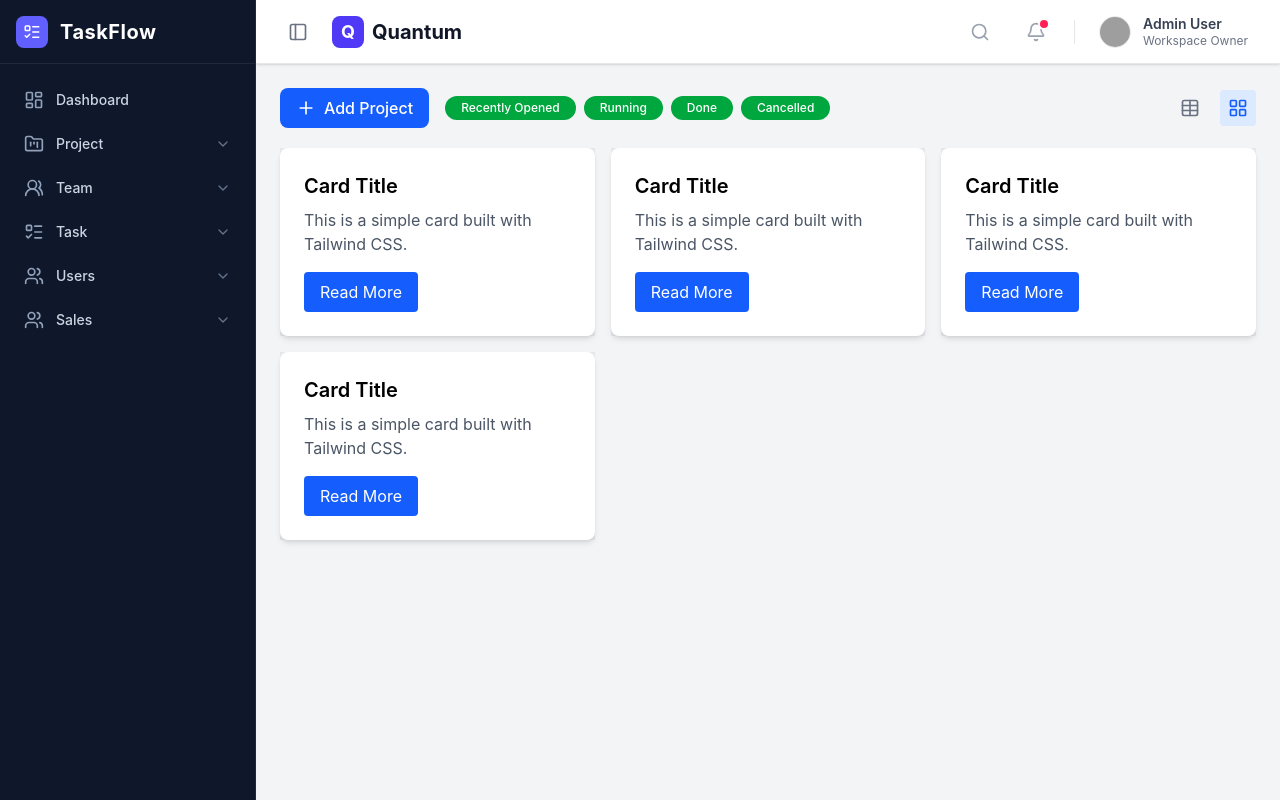
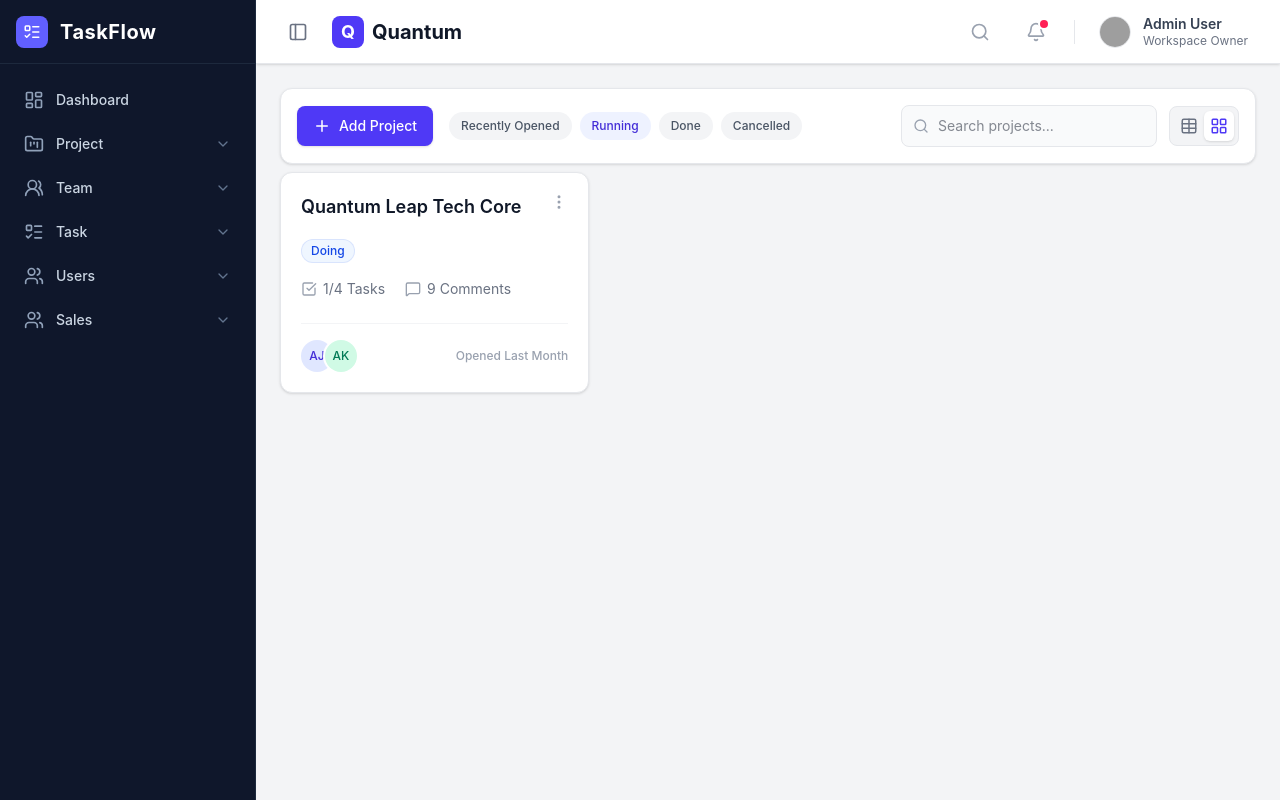
Before and after one commit to tekwing/project_management_system, a React (Vite) app in the folder frontend/: page /projects in a window 1280 px wide. Both pictures are taken after a click on the button 1238 px from the left and 108 px from the top of the page. Built offline with nearby package versions, Linux system fonts and the light colour scheme; grey boxes are pictures that could not be loaded.

Commit message:
update project list page ui

```diff
--- a/frontend/src/features/projects/pages/Projects.tsx
+++ b/frontend/src/features/projects/pages/Projects.tsx
@@ -1,130 +1,192 @@
-import { Table, LayoutGrid, Plus } from "lucide-react"
+import { Plus, Table, LayoutGrid, Search } from 'lucide-react';
 import { useState } from "react"
+import { CheckSquare, MessageSquare, MoreVertical, Edit2 } from 'lucide-react';
 
 function Projects() {
     const[cardGridEnabled, setCardGrid] = useState<boolean>(false);
+    const[searchQuery, setSearchQuery] = useState<string>('');
     return (
         <>
             <div className="w-full max-w-full">
                 {/* Top Bar Wrap: Added overflow-x-auto to prevent button squeezing on mobile */}
-                <div className="flex flex-col gap-y-4 md:flex-row md:justify-between md:items-center mb-5">
+                    {/* Main Toolbar Container */}
+                <div className="flex flex-col xl:flex-row xl:justify-between xl:items-center gap-4 bg-white p-4 rounded-xl shadow-sm border border-gray-200">
 
-                    {/* Left Side: Buttons Group */}
-                    <div className="flex flex-wrap items-center gap-4">
-                        {/* Add Project Button - Simplified alignment with flex items-center */}
-                        <button className="inline-flex items-center gap-x-2 px-4 py-2 bg-blue-600 hover:bg-blue-700 text-white font-medium rounded-lg transition-colors">
-                            <Plus size={20} />
+                    {/* Left Side: Actions and Filters */}
+                    <div className="flex flex-col sm:flex-row sm:items-center gap-4">
+                        {/* Add Project Button */}
+                        <button className="inline-flex justify-center items-center gap-x-2 px-4 py-2.5 bg-indigo-600 hover:bg-indigo-700 active:bg-indigo-800 text-white text-sm font-medium rounded-lg transition-all shadow-sm">
+                            <Plus size={18} />
                             <span>Add Project</span>
                         </button>
 
-                        {/* Filter Badges - Wrapped in a sub-flex group with overflow capabilities */}
+                        {/* Filter Badges */}
+                        {/* Using a subtle background with colored text for a cleaner look */}
                         <div className="flex flex-wrap gap-2">
-                            <button className="bg-green-600 text-white rounded-full py-1 px-4 text-xs font-medium hover:bg-green-700 transition-colors">Recently Opened</button>
-                            <button className="bg-green-600 text-white rounded-full py-1 px-4 text-xs font-medium hover:bg-green-700 transition-colors">Running</button>
-                            <button className="bg-green-600 text-white rounded-full py-1 px-4 text-xs font-medium hover:bg-green-700 transition-colors">Done</button>
-                            <button className="bg-green-600 text-white rounded-full py-1 px-4 text-xs font-medium hover:bg-green-700 transition-colors">Cancelled</button>
-                        </div>
-                    </div>
-
-                    {/* Right Side: View Toggles */}
-                    <div className="flex items-center gap-3 text-gray-500 self-end md:self-auto">
-                        <button className={`p-2 rounded transition-colors ${
-                            !cardGridEnabled
-                                ? "bg-blue-100 text-blue-600"
-                                : "text-gray-500 hover:bg-gray-100"
-                            }`} title="Table View" onClick={()=>setCardGrid(false)}>
-                            <Table size={20} />
+                            <button className="px-3 py-1.5 bg-gray-100 text-gray-600 hover:bg-indigo-50 hover:text-indigo-600 rounded-full text-xs font-medium transition-colors">
+                                Recently Opened
                             </button>
-                        <button className={`p-2 rounded transition-colors ${
-                            cardGridEnabled
-                                ? "bg-blue-100 text-blue-600"
-                                : "text-gray-500 hover:bg-gray-100"
-                            }`} title="Grid View" onClick={()=>setCardGrid(true)}>
-                            <LayoutGrid size={20} />
+                            <button className="px-3 py-1.5 bg-indigo-50 text-indigo-700 hover:bg-indigo-100 rounded-full text-xs font-medium transition-colors">
+                                Running
+                            </button>
+                            <button className="px-3 py-1.5 bg-gray-100 text-gray-600 hover:bg-emerald-50 hover:text-emerald-600 rounded-full text-xs font-medium transition-colors">
+                                Done
+                            </button>
+                            <button className="px-3 py-1.5 bg-gray-100 text-gray-600 hover:bg-rose-50 hover:text-rose-600 rounded-full text-xs font-medium transition-colors">
+                                Cancelled
                             </button>
                         </div>
                     </div>
 
+                    {/* Right Side: Search and View Toggles */}
+                    <div className="flex flex-col sm:flex-row items-center gap-3">
+
+                        {/* Search Bar */}
+                        <div className="relative w-full sm:w-64">
+                            <div className="absolute inset-y-0 left-0 pl-3 flex items-center pointer-events-none">
+                                <Search size={16} className="text-gray-400" />
+                            </div>
+                            <input
+                                type="text"
+                                placeholder="Search projects..."
+                                value={searchQuery}
+                                onChange={(e) => setSearchQuery(e.target.value)}
+                                className="block w-full pl-9 pr-4 py-2.5 bg-gray-50 border border-gray-200 rounded-lg text-sm text-gray-900 focus:outline-none focus:ring-2 focus:ring-indigo-500 focus:border-indigo-500 transition-all"
+                            />
+                        </div>
+
+                        {/* View Toggles - Grouped as a segmented control */}
+                        <div className="flex items-center bg-gray-100 p-1 rounded-lg border border-gray-200 w-full sm:w-auto justify-center">
+                            <button
+                                onClick={() => setCardGrid(false)}
+                                title="Table View"
+                                className={`p-1.5 rounded-md transition-all flex-1 sm:flex-none flex justify-center ${
+                                    !cardGridEnabled
+                                        ? "bg-white text-indigo-600 shadow-sm"
+                                        : "text-gray-500 hover:text-gray-700 hover:bg-gray-200/50"
+                                }`}
+                            >
+                                <Table size={18} />
+                            </button>
+                            <button
+                                onClick={() => setCardGrid(true)}
+                                title="Grid View"
+                                className={`p-1.5 rounded-md transition-all flex-1 sm:flex-none flex justify-center ${
+                                    cardGridEnabled
+                                        ? "bg-white text-indigo-600 shadow-sm"
+                                        : "text-gray-500 hover:text-gray-700 hover:bg-gray-200/50"
+                                }`}
+                            >
+                                <LayoutGrid size={18} />
+                            </button>
+                        </div>
+
+                    </div>
+                </div>
+
                 {/* Table Container Section */}
-                {!cardGridEnabled &&(
-                    <div className="w-full overflow-x-auto rounded-lg border border-gray-200 mt-4">
-                        <table className="min-w-full table-auto divide-y divide-gray-200 text-sm">
-                            <thead className="bg-gray-50 text-left text-xs font-semibold uppercase tracking-wider text-gray-700">
+                {!cardGridEnabled && (
+                    <div className="w-full overflow-hidden rounded-xl border border-gray-200 bg-white shadow-sm mt-2">
+                        <div className="overflow-x-auto">
+                            <table className="min-w-full table-auto text-sm text-left">
+                                <thead className="bg-gray-50/75 border-b border-gray-200 text-xs font-semibold uppercase tracking-wider text-gray-500">
                                     <tr>
-                                    <th className="px-6 py-3 min-w-50">Name of Project</th>
-                                    <th className="px-6 py-3">Tasks</th>
-                                    <th className="px-6 py-3">Comments</th>
-                                    <th className="px-6 py-3">Status</th>
-                                    <th className="px-6 py-3 min-w-37.5">Collaborators</th>
-                                    <th className="px-6 py-3">Last Opened</th>
-                                    <th className="px-6 py-3 text-right">Action</th>
+                                        <th className="px-6 py-4">Project Name</th>
+                                        <th className="px-6 py-4">Status</th>
+                                        <th className="px-6 py-4">Progress</th>
+                                        <th className="px-6 py-4">Collaborators</th>
+                                        <th className="px-6 py-4">Last Opened</th>
+                                        <th className="px-6 py-4 text-right">Action</th>
                                     </tr>
                                 </thead>
-                            <tbody className="divide-y divide-gray-200 bg-white">
-                                <tr className="hover:bg-gray-50 transition-colors">
-                                    <td className="whitespace-nowrap px-6 py-4 font-medium text-gray-900">Quantum Leap Tech Core</td>
-                                    <td className="whitespace-nowrap px-6 py-4 text-gray-500">1/4</td>
-                                    <td className="whitespace-nowrap px-6 py-4 text-gray-500">9</td>
+                                <tbody className="divide-y divide-gray-100 bg-white">
+                                    {/* Example Row */}
+                                    <tr className="hover:bg-gray-50/50 transition-colors group">
+                                        <td className="whitespace-nowrap px-6 py-4 font-medium text-gray-900">
+                                            Quantum Leap Tech Core
+                                        </td>
                                         <td className="whitespace-nowrap px-6 py-4">
-                                        <span className="inline-flex items-center rounded-full bg-blue-50 px-2 py-0.5 text-xs font-medium text-blue-700 ring-1 ring-inset ring-blue-700/10">Doing</span>
+                                            <span className="inline-flex items-center rounded-full bg-blue-50 px-2.5 py-1 text-xs font-medium text-blue-700 ring-1 ring-inset ring-blue-700/10">
+                                                Doing
+                                            </span>
                                         </td>
-                                    <td className="whitespace-nowrap px-6 py-4 text-gray-500">Ajay, Akash</td>
+                                        <td className="whitespace-nowrap px-6 py-4 text-gray-500">
+                                            <div className="flex items-center gap-4">
+                                                <span className="flex items-center gap-1.5" title="Tasks">
+                                                    <CheckSquare size={14} className="text-gray-400" /> 1/4
+                                                </span>
+                                                <span className="flex items-center gap-1.5" title="Comments">
+                                                    <MessageSquare size={14} className="text-gray-400" /> 9
+                                                </span>
+                                            </div>
+                                        </td>
+                                        <td className="whitespace-nowrap px-6 py-4">
+                                            <div className="flex -space-x-2 overflow-hidden">
+                                                <div className="inline-flex h-7 w-7 items-center justify-center rounded-full ring-2 ring-white bg-indigo-100 text-[10px] font-medium text-indigo-700" title="Ajay">AJ</div>
+                                                <div className="inline-flex h-7 w-7 items-center justify-center rounded-full ring-2 ring-white bg-emerald-100 text-[10px] font-medium text-emerald-700" title="Akash">AK</div>
+                                            </div>
+                                        </td>
                                         <td className="whitespace-nowrap px-6 py-4 text-gray-500">Last Month</td>
                                         <td className="whitespace-nowrap px-6 py-4 text-right">
-                                        <button className="text-blue-600 hover:text-blue-900 font-medium">Edit</button>
+                                            <button className="p-1.5 text-gray-400 hover:text-indigo-600 hover:bg-indigo-50 rounded-md transition-colors">
+                                                <Edit2 size={16} />
+                                            </button>
                                         </td>
                                     </tr>
                                 </tbody>
                             </table>
                         </div>
+                    </div>
                 )}
+
                 {/* Card Container Section */}
-                {cardGridEnabled &&(
-                    <div className="grid grid-cols-1 md:grid-cols-2 lg:grid-cols-3 gap-4">
-                        <div className=" bg-gray-200">
-                            <div className="bg-white rounded-lg shadow-md p-6">
-                                <h2 className="text-xl font-semibold mb-2">Card Title</h2>
-                                <p className="text-gray-600 mb-4">
-                                    This is a simple card built with Tailwind CSS.
-                                </p>
-                                <button className="bg-blue-600 text-white px-4 py-2 rounded hover:bg-blue-700">
-                                    Read More
+                {cardGridEnabled && (
+                    <div className="grid grid-cols-1 md:grid-cols-2 lg:grid-cols-3 gap-6 mt-2">
+                        {/* Example Card */}
+                        <div className="group flex flex-col bg-white rounded-xl border border-gray-200 shadow-sm hover:shadow-md hover:border-indigo-300 transition-all duration-200 p-5 cursor-pointer">
+
+                            {/* Card Header */}
+                            <div className="flex justify-between items-start mb-4">
+                                <h3 className="text-lg font-semibold text-gray-900 group-hover:text-indigo-600 transition-colors line-clamp-1">
+                                    Quantum Leap Tech Core
+                                </h3>
+                                <button className="text-gray-400 hover:text-gray-600">
+                                    <MoreVertical size={18} />
                                 </button>
                             </div>
+
+                            {/* Status Badge */}
+                            <div className="mb-4">
+                                <span className="inline-flex items-center rounded-full bg-blue-50 px-2.5 py-1 text-xs font-medium text-blue-700 ring-1 ring-inset ring-blue-700/10">
+                                    Doing
+                                </span>
                             </div>
-                        <div className=" bg-gray-200">
-                            <div className="bg-white rounded-lg shadow-md p-6">
-                                <h2 className="text-xl font-semibold mb-2">Card Title</h2>
-                                <p className="text-gray-600 mb-4">
-                                    This is a simple card built with Tailwind CSS.
-                                </p>
-                                <button className="bg-blue-600 text-white px-4 py-2 rounded hover:bg-blue-700">
-                                    Read More
-                                </button>
+
+                            {/* Card Stats (Tasks & Comments) */}
+                            <div className="flex items-center gap-5 text-sm text-gray-500 mb-6 flex-grow">
+                                <div className="flex items-center gap-1.5">
+                                    <CheckSquare size={16} className="text-gray-400" />
+                                    <span>1/4 Tasks</span>
+                                </div>
+                                <div className="flex items-center gap-1.5">
+                                    <MessageSquare size={16} className="text-gray-400" />
+                                    <span>9 Comments</span>
                                 </div>
                             </div>
-                        <div className=" bg-gray-200">
-                            <div className="bg-white rounded-lg shadow-md p-6">
-                                <h2 className="text-xl font-semibold mb-2">Card Title</h2>
-                                <p className="text-gray-600 mb-4">
-                                    This is a simple card built with Tailwind CSS.
-                                </p>
-                                <button className="bg-blue-600 text-white px-4 py-2 rounded hover:bg-blue-700">
-                                    Read More
-                                </button>
+
+                            {/* Card Footer (Collaborators & Last Opened) */}
+                            <div className="flex items-center justify-between pt-4 border-t border-gray-100">
+                                <div className="flex -space-x-2 overflow-hidden">
+                                    <div className="inline-flex h-8 w-8 items-center justify-center rounded-full ring-2 ring-white bg-indigo-100 text-xs font-medium text-indigo-700" title="Ajay">AJ</div>
+                                    <div className="inline-flex h-8 w-8 items-center justify-center rounded-full ring-2 ring-white bg-emerald-100 text-xs font-medium text-emerald-700" title="Akash">AK</div>
                                 </div>
+                                <span className="text-xs text-gray-400 font-medium">Opened Last Month</span>
                             </div>
-                        <div className=" bg-gray-200">
-                            <div className="bg-white rounded-lg shadow-md p-6">
-                                <h2 className="text-xl font-semibold mb-2">Card Title</h2>
-                                <p className="text-gray-600 mb-4">
-                                    This is a simple card built with Tailwind CSS.
-                                </p>
-                                <button className="bg-blue-600 text-white px-4 py-2 rounded hover:bg-blue-700">
-                                    Read More
-                                </button>
+
                         </div>
-                        </div>
+
+                        {/* You would map() over your data here to generate more cards */}
+
                     </div>
                 )}
             </div>
```
Lines whose indentation alone changed are shown as unchanged.
